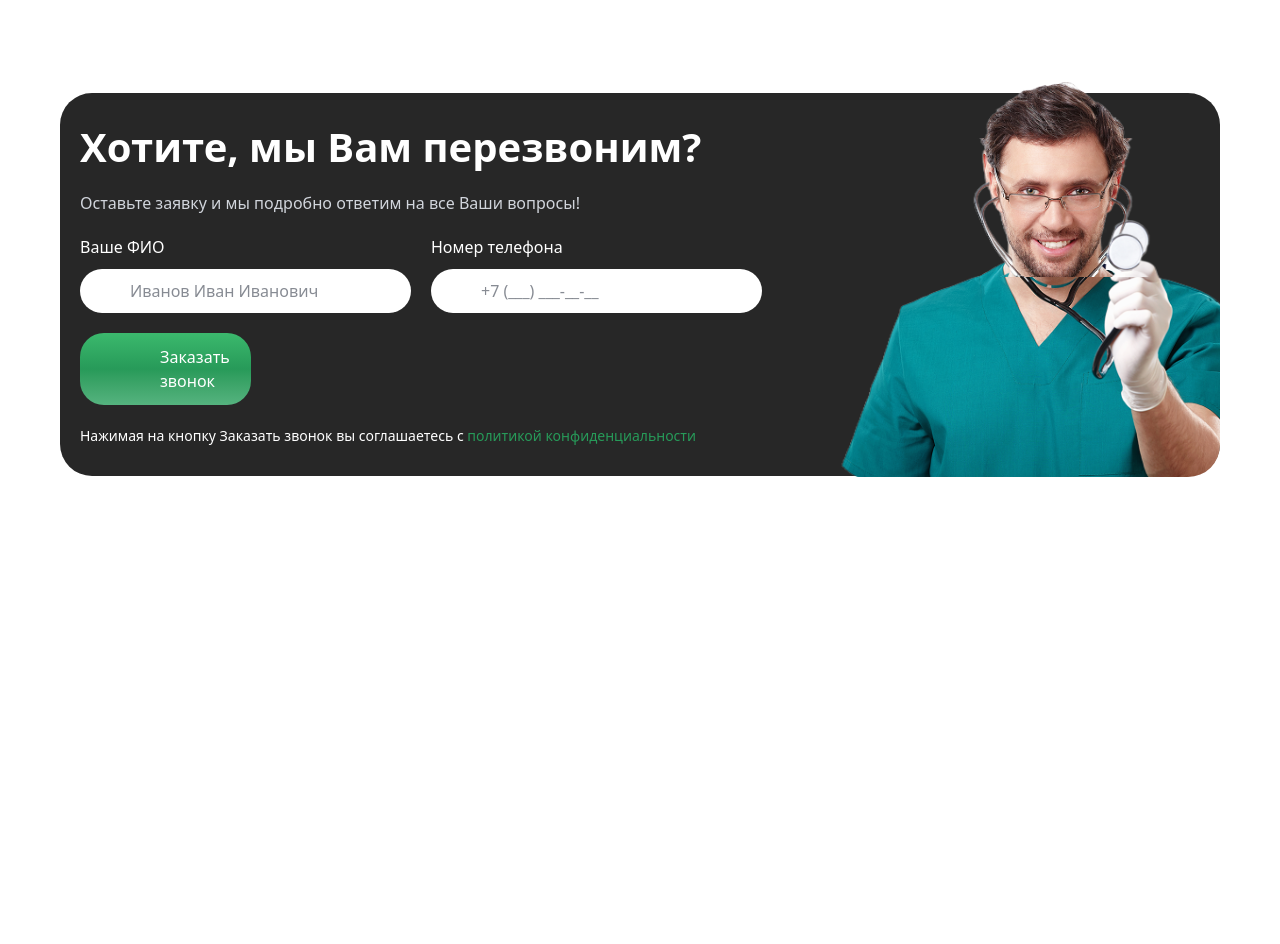
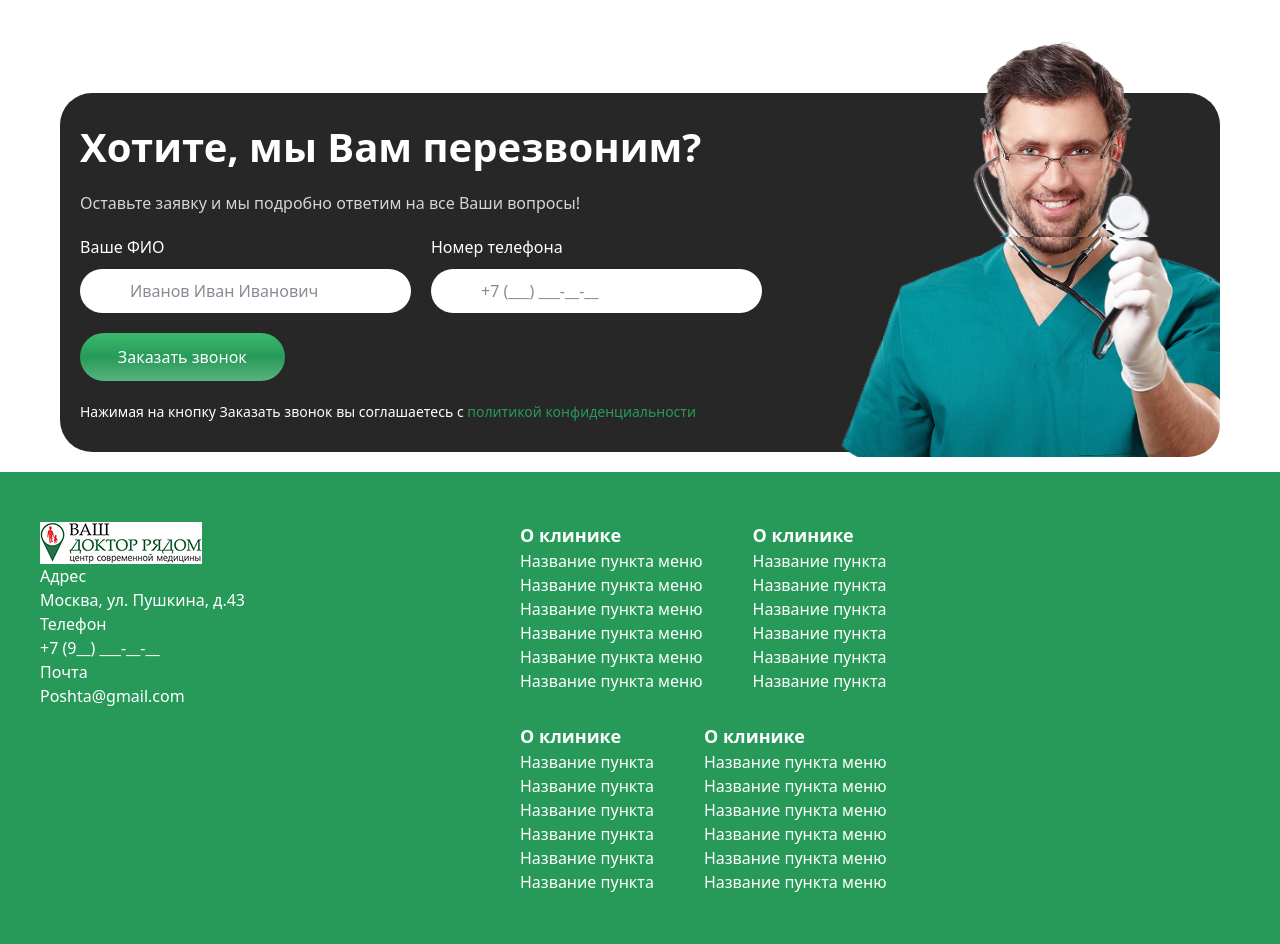
Before and after one commit to Osaf-Abdulloev/home-Work-with-two-branches, a website: page index.html in a window 1280 px wide. Shown: the part 3500-4444 px from the top of the page. Before the commit the page ends 3996 px from the top, so only its background shows below. Drawn offline with Linux system fonts and the light colour scheme.

Commit message:
footer created

```diff
--- a/index.html
+++ b/index.html
@@ -493,17 +493,84 @@
                     </div>
                 </div>
 
-                <button class="py-3 px-[80px] lg:w-[25%] rounded-3xl text-white bg-gradient-to-b from-[#3BB96D] via-[#279A59] to-[#55b37f]">Заказать звонок</button>
+                <button class="py-3 px-[80px] lg:px-[0px] lg:w-[30%] rounded-3xl text-white bg-gradient-to-b from-[#3BB96D] via-[#279A59] to-[#55b37f]">Заказать звонок</button>
 
                 <p class="text-[12px] lg:text-[14px]">Нажимая на кнопку Заказать звонок вы соглашаетесь с <span class="text-[#279A59]">политикой конфиденциальности</span></p>
             </div>
 
 
-            <div class="lg:absolute left-[655px] top-[45px] hidden lg:flex">
-                <img class="lg:absolute top-[-60px] left-[25px]" src="./Group 1881.png" alt="">
+            <div class="lg:absolute left-[655px] top-[25px] hidden lg:flex">
+                <img class="lg:absolute top-[-80px] left-[25px]" src="./Group 1881.png" alt="">
                 <img class="rounded-br-4xl" src="./doctor-with-stethoscope-2021-09-03-02-58-01-utc 1.png" alt="">
             </div>
         </div>
     </section>
+
+    <footer class="bg-[#279A59] text-white py-[50px] px-[20px]">
+        <div class="max-w-300 mx-auto lg:flex lg:justify-between">
+            <div class="flex items-center text-[8px] pb-[30px] lg:text-[16px] lg:flex-col lg:items-start">
+                <img src="./image 1.png" alt="">
+
+                <div>
+                    <p>Адрес</p>
+                    <p>Москва, ул. Пушкина, д.43</p>
+                </div>
+
+                <div>
+                    <p>Телефон</p>
+                    <p>+7 (9__) ___-__-__</p>
+                </div>
+
+                <div>
+                    <p>Почта</p>
+                    <p>Poshta@gmail.com</p>
+                </div>
+            </div>
+
+            <div class="flex flex-wrap gap-[30px] lg:justify-between lg:w-[60%]">
+                <div class="flex gap-[50px]">
+                    <div>
+                        <h1 class="font-bold text-[18px]">О клинике</h1>
+                        <p>Название пункта меню</p>
+                        <p>Название пункта меню</p>
+                        <p>Название пункта меню</p>
+                        <p>Название пункта меню</p>
+                        <p>Название пункта меню</p>
+                        <p>Название пункта меню</p>
+                    </div>
+                    <div>
+                        <h1 class="font-bold text-[18px]">О клинике</h1>
+                        <p>Название пункта</p>
+                        <p>Название пункта</p>
+                        <p>Название пункта</p>
+                        <p>Название пункта</p>
+                        <p>Название пункта</p>
+                        <p>Название пункта</p>
+                    </div>
+                </div>
+
+                <div class="flex gap-[50px]">
+                    <div>
+                        <h1 class="font-bold text-[18px]">О клинике</h1>
+                        <p>Название пункта</p>
+                        <p>Название пункта</p>
+                        <p>Название пункта</p>
+                        <p>Название пункта</p>
+                        <p>Название пункта</p>
+                        <p>Название пункта</p>
+                    </div>
+                    <div>
+                        <h1 class="font-bold text-[18px]">О клинике</h1>
+                        <p>Название пункта меню</p>
+                        <p>Название пункта меню</p>
+                        <p>Название пункта меню</p>
+                        <p>Название пункта меню</p>
+                        <p>Название пункта меню</p>
+                        <p>Название пункта меню</p>
+                    </div>
+                </div>
+            </div>
+        </div>
+    </footer>
 </body>
 </html>
```
Also changed, not shown: image 1.png (added), src/output.css.
